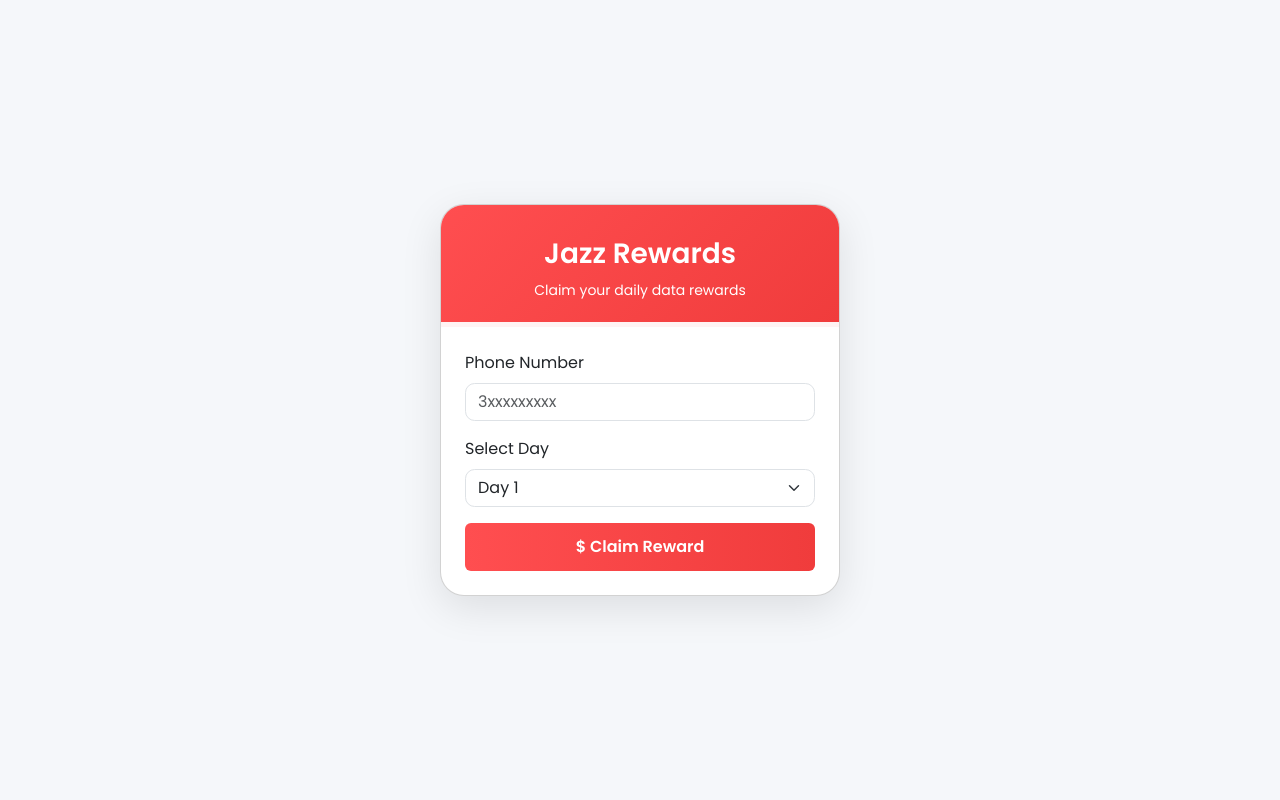
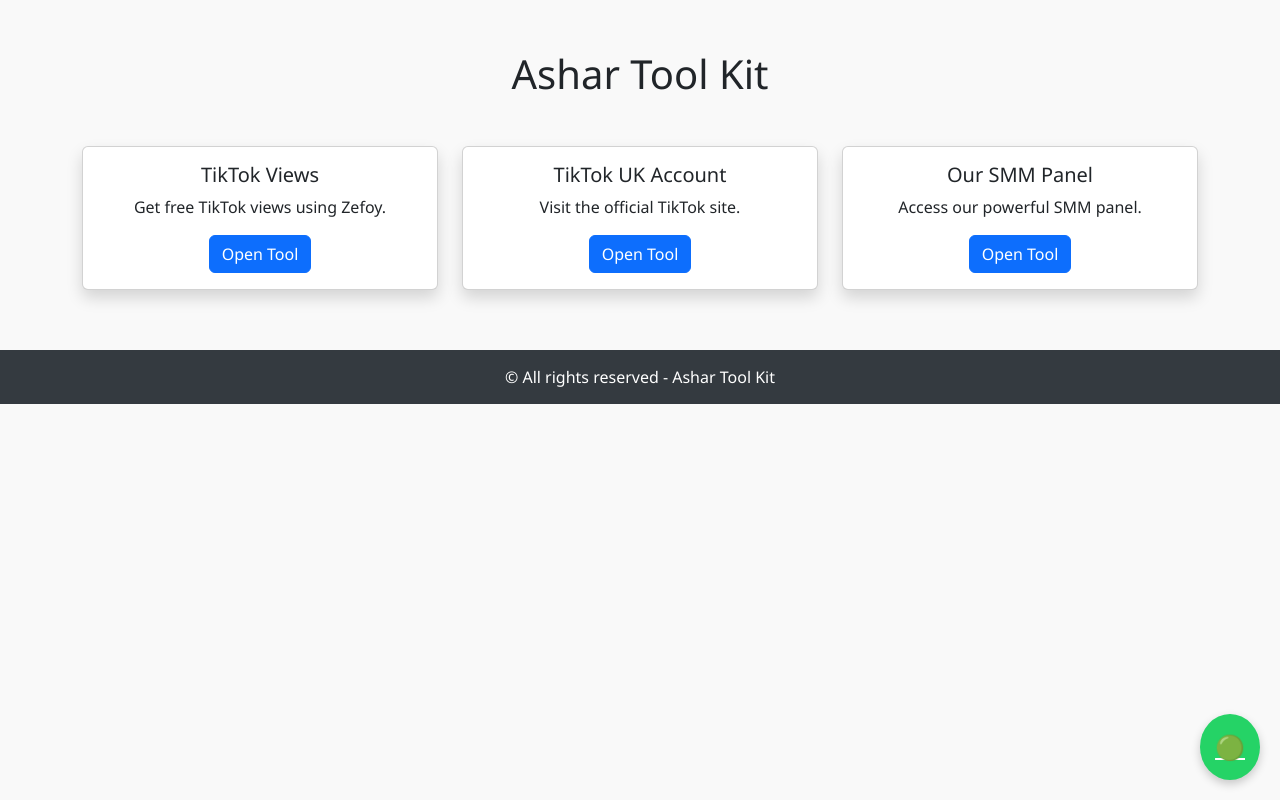
Before and after one commit to asharmalik-ex/Ashar-tool-kit, a plain HTML site: page index.html in a window 1280 px wide. Drawn offline with nearby package versions, Linux system fonts and the light colour scheme.

Commit message:
Update index.html

```diff
--- a/index.html
+++ b/index.html
@@ -2,114 +2,103 @@
 <html lang="en">
 <head>
   <meta charset="UTF-8">
-  <meta name="viewport" content="width=device-width, initial-scale=1.0">
-  <title>Jazz Rewards by Wasi</title>
-  <link href="https://cdn.jsdelivr.net/npm/bootstrap@5.3.3/dist/css/bootstrap.min.css" rel="stylesheet">
-  <link href="https://fonts.googleapis.com/css2?family=Poppins:wght@400;600&display=swap" rel="stylesheet">
-
+  <meta name="viewport" content="width=device-width, initial-scale=1">
+  <title>Ashar Tool Kit</title>
+  <!-- Bootstrap CSS -->
+  <link href="https://cdn.jsdelivr.net/npm/bootstrap@5.3.2/dist/css/bootstrap.min.css" rel="stylesheet">
   <style>
-    * {
-      font-family: 'Poppins', sans-serif;
+    body {
+      background-color: #f9f9f9;
+      font-family: 'Segoe UI', Tahoma, Geneva, Verdana, sans-serif;
     }
-
-    body {
-      background: #f5f7fa;
-      display: flex;
-      align-items: center;
-      justify-content: center;
-      min-height: 100vh;
-      padding: 1rem;
+    .container {
+      margin-top: 50px;
     }
-
-    .card-main {
-      width: 100%;
-      max-width: 400px;
-      border-radius: 1.5rem;
-      overflow: hidden;
-      box-shadow: 0 12px 40px rgba(0, 0, 0, 0.1);
-      background: #ffffff;
-      transition: all 0.3s ease-in-out;
+    .tool-card {
+      transition: transform 0.2s;
     }
-
-    .card-header-gradient {
-      background: linear-gradient(135deg, #ff4e50, #f03c3c);
+    .tool-card:hover {
+      transform: scale(1.02);
+    }
+    .whatsapp-button {
+      position: fixed;
+      bottom: 20px;
+      right: 20px;
+      background-color: #25D366;
       color: white;
-      padding: 2rem 1.5rem 1.25rem;
+      border-radius: 50%;
+      padding: 15px;
+      font-size: 24px;
+      z-index: 1000;
+      box-shadow: 0 4px 10px rgba(0, 0, 0, 0.2);
+    }
+    .whatsapp-button:hover {
+      color: white;
+      text-decoration: none;
+      background-color: #1ebc5b;
+    }
+    footer {
+      background-color: #343a40;
+      color: white;
       text-align: center;
-      border-bottom: 5px solid #fff3f3;
-    }
-
-    .card-header-gradient h3 {
-      font-weight: 600;
-    }
-
-    .claim-btn {
-      background: linear-gradient(90deg, #ff4e50, #f03c3c);
-      border: none;
-      padding: 0.75rem;
-      font-weight: 600;
-      transition: background 0.3s ease-in-out;
-    }
-
-    .claim-btn:hover {
-      background: linear-gradient(90deg, #f03c3c, #d20000);
-    }
-
-    .loader {
-      display: none;
-      justify-content: center;
-      padding: 1rem;
-    }
-
-    .loader .spinner-border {
-      width: 2rem;
-      height: 2rem;
-    }
-
-    .form-control,
-    .form-select {
-      border-radius: 0.6rem;
+      padding: 15px 0;
+      margin-top: 60px;
     }
   </style>
-
-  <script>
-    function showLoader() {
-      document.getElementById('loader').style.display = 'flex';
-    }
-  </script>
 </head>
 <body>
-  <div class="card card-main">
-    <div class="card-header-gradient">
-      <h3>Jazz Rewards</h3>
-      <small>Claim your daily data rewards</small>
-    </div>
-    <div class="card-body p-4">
-      <form method="post" onsubmit="showLoader()">
-        <div class="mb-3">
-          <label class="form-label">Phone Number</label>
-          <input type="tel" class="form-control" name="phone" placeholder="3xxxxxxxxx" required>
+
+  <div class="container text-center">
+    <h1 class="mb-5">Ashar Tool Kit</h1>
+    <div class="row g-4 justify-content-center">
+
+      <!-- Tool 1 -->
+      <div class="col-md-4">
+        <div class="card tool-card shadow">
+          <div class="card-body">
+            <h5 class="card-title">TikTok Views</h5>
+            <p class="card-text">Get free TikTok views using Zefoy.</p>
+            <a href="https://zefoy.com" target="_blank" class="btn btn-primary">Open Tool</a>
+          </div>
         </div>
-        <div class="mb-3">
-          <label class="form-label">Select Day</label>
-          <select class="form-select" name="day" required>
-            <option value="1" selected>Day 1</option>
-            <option value="2">Day 2</option>
-            <option value="3">Day 3</option>
-            <option value="4">Day 4</option>
-            <option value="5">Day 5</option>
-            <option value="6">Day 6</option>
-            <option value="7">Day 7</option>
-          </select>
+      </div>
+
+      <!-- Tool 2 -->
+      <div class="col-md-4">
+        <div class="card tool-card shadow">
+          <div class="card-body">
+            <h5 class="card-title">TikTok UK Account</h5>
+            <p class="card-text">Visit the official TikTok site.</p>
+            <a href="https://tiktok.com" target="_blank" class="btn btn-primary">Open Tool</a>
+          </div>
         </div>
-        <div class="d-grid">
-          <button type="submit" class="btn text-white claim-btn">$ Claim Reward</button>
+      </div>
+
+      <!-- Tool 3 -->
+      <div class="col-md-4">
+        <div class="card tool-card shadow">
+          <div class="card-body">
+            <h5 class="card-title">Our SMM Panel</h5>
+            <p class="card-text">Access our powerful SMM panel.</p>
+            <a href="https://wasismmpannel.online" target="_blank" class="btn btn-primary">Open Tool</a>
+          </div>
         </div>
-      </form>
-      <div id="loader" class="loader">
-        <div class="spinner-border text-danger" role="status"></div>
       </div>
+
     </div>
   </div>
+
+  <!-- WhatsApp Button -->
+  <a href="https://wa.me/923167503825" class="whatsapp-button" target="_blank" title="Chat on WhatsApp">
+    <i class="bi bi-whatsapp"></i>🟢
+  </a>
+
+  <!-- Footer -->
+  <footer>
+    &copy; All rights reserved - Ashar Tool Kit
+  </footer>
+
+  <!-- Bootstrap JS Bundle -->
+  <script src="https://cdn.jsdelivr.net/npm/bootstrap@5.3.2/dist/js/bootstrap.bundle.min.js"></script>
 </body>
 </html>
```
